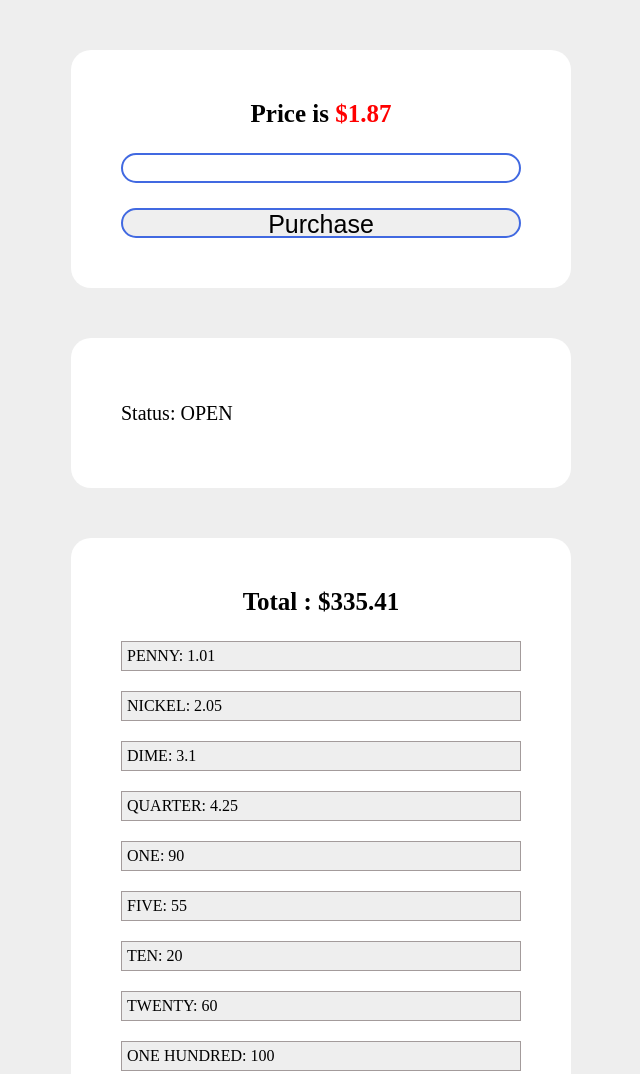
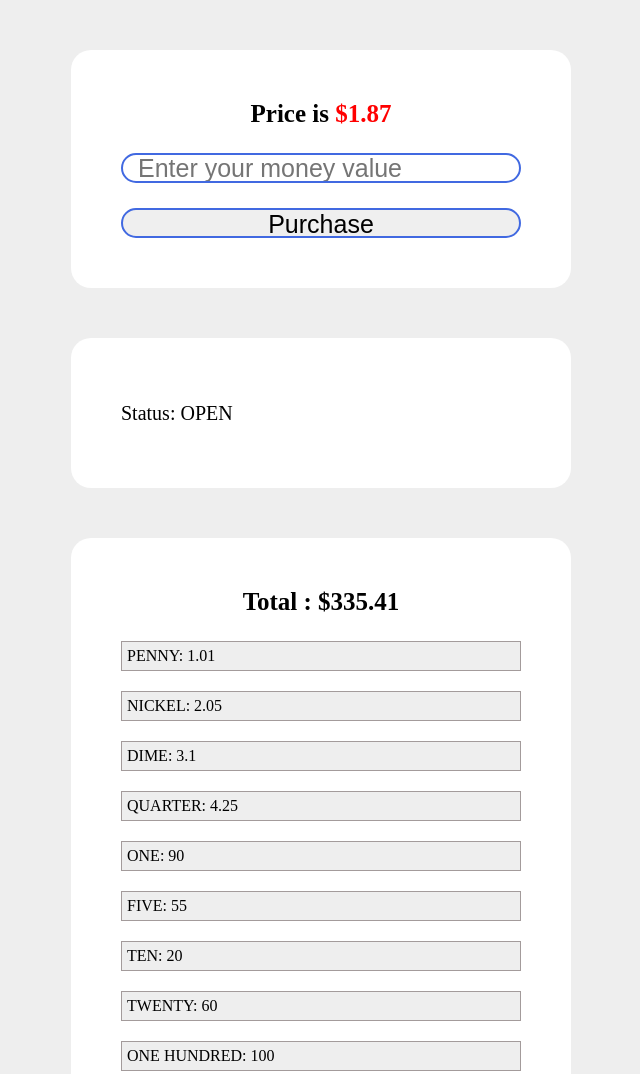
Before and after one commit to Mohamed-Ahmed-projects/cash-register, a plain HTML site: page index.html in a window 1280 px wide. Shown: the top 1074 px of the page, without its empty margins (319-959 px from the left). Drawn offline with Linux system fonts and the light colour scheme.

Commit message:
Update index.html

```diff
--- a/index.html
+++ b/index.html
@@ -10,7 +10,7 @@
     <div class="container">
         <div class="cashInputSection">
             <h3 class="price">Price is <span id = "price"> $3.26</span></h3>
-            <input type="number" id="cash">
+            <input type="number" id="cash" placeholder="Enter your money value">
             <button id="purchase-btn">Purchase</button>
         </div>
         <div class="resultPart">
```
